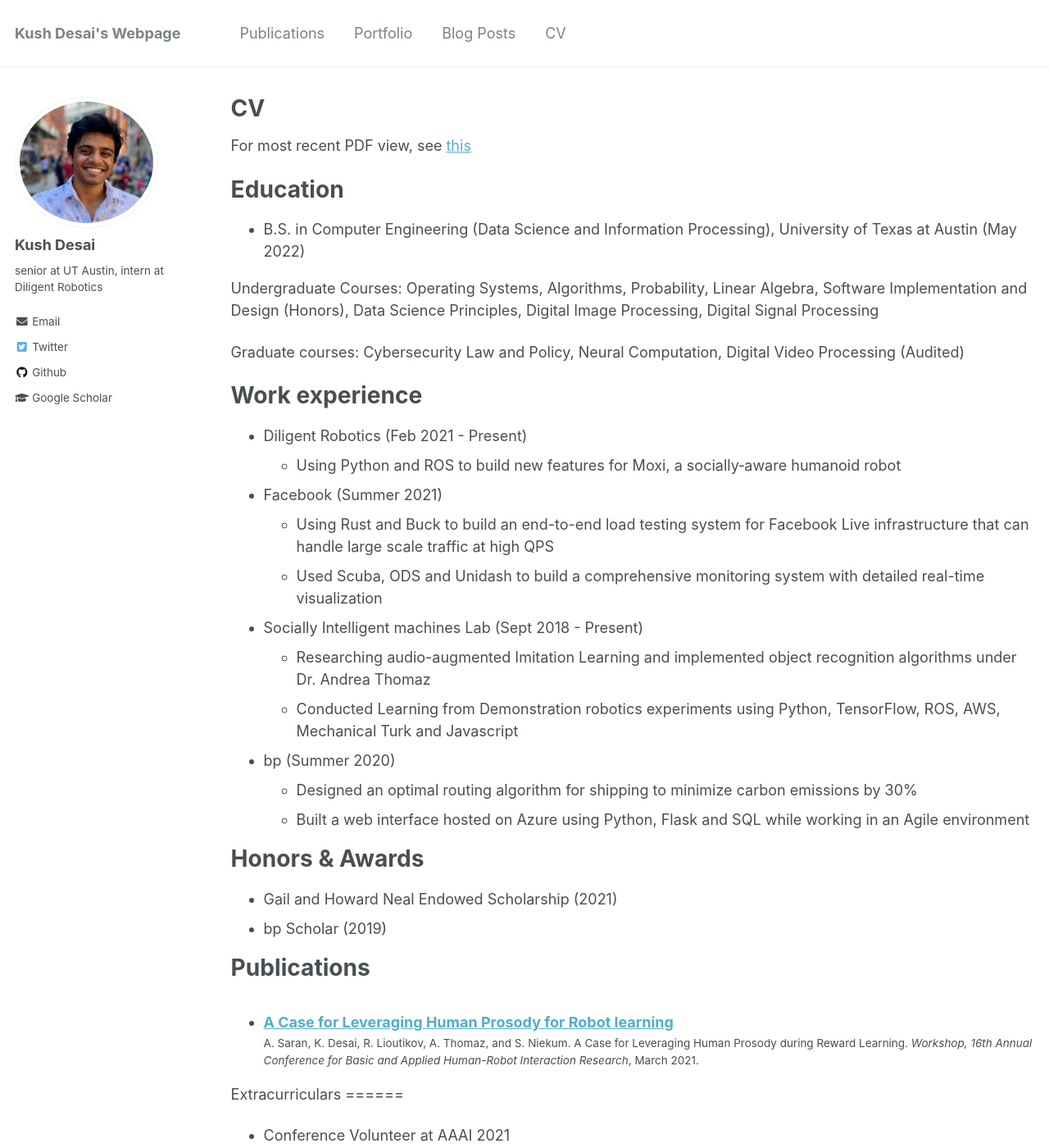
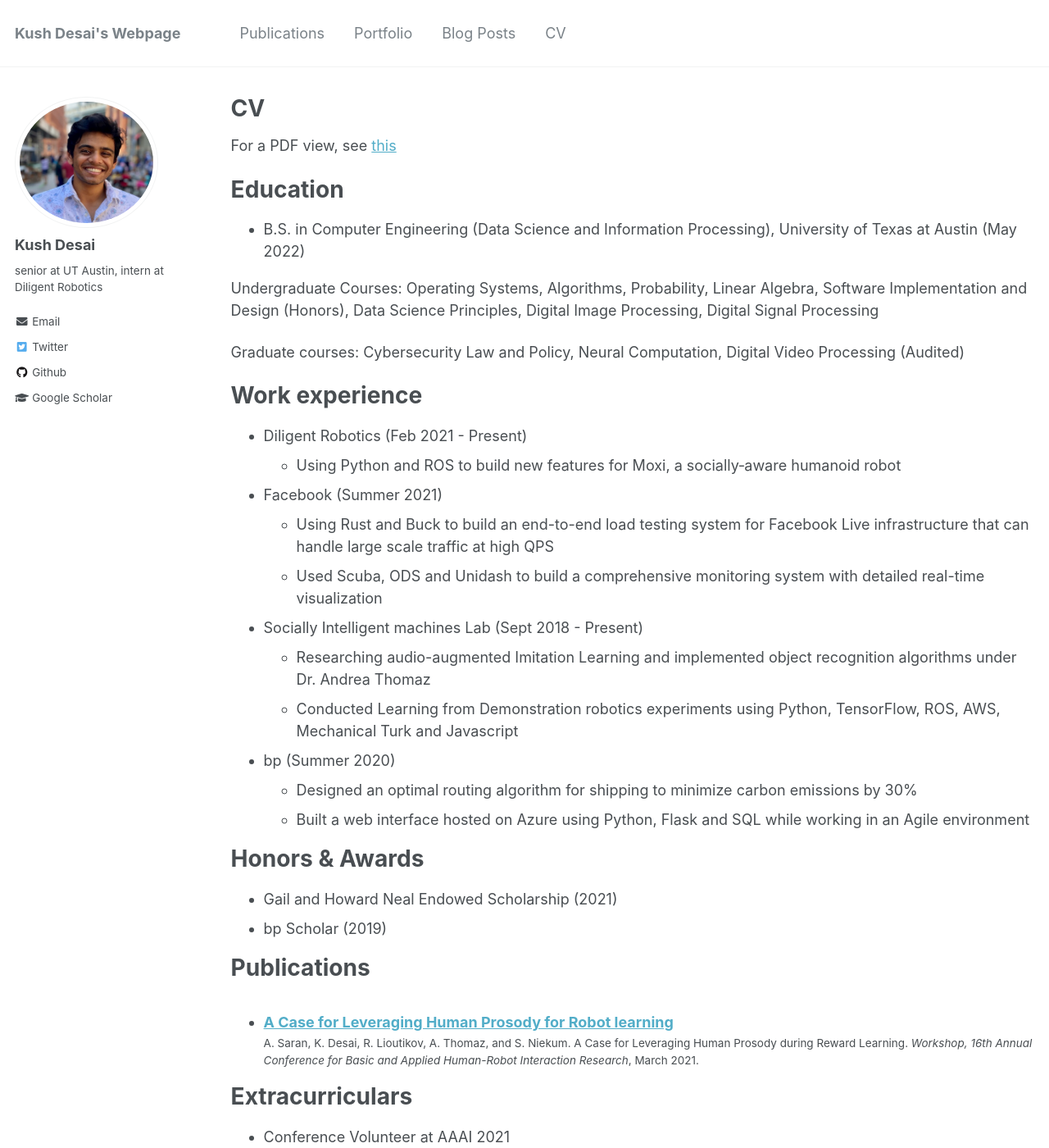
Before and after one commit to kdesai2018/kdesai2018.github.io, a Jekyll site: the page built from _pages/cv.md, in a window 1280 px wide and 1400 px high. Shown: the whole window at 82% size. Built offline with Jekyll 4.4.1, drawn with Linux system fonts in a browser that asks for light colours.

Commit message:
small fixes

```diff
--- a/_pages/cv.md
+++ b/_pages/cv.md
@@ -7,7 +7,7 @@ redirect_from:
   - /resume
 ---
 
-For most recent PDF view, see [this](kdesai2018.github.io/files/desai.kush.cv.pdf)
+For a PDF view, see [this](/files/desai.kush.cv.pdf)
 
 {% include base_path %}
 
@@ -59,6 +59,7 @@ Teaching
     {% include archive-single-cv.html %}
   {% endfor %}</ul>
    -->
+
 Extracurriculars
 ======
 * Conference Volunteer at AAAI 2021
```
Also changed, not shown: _posts/2020-06-24-recommendations.md (+1 -1 lines).
